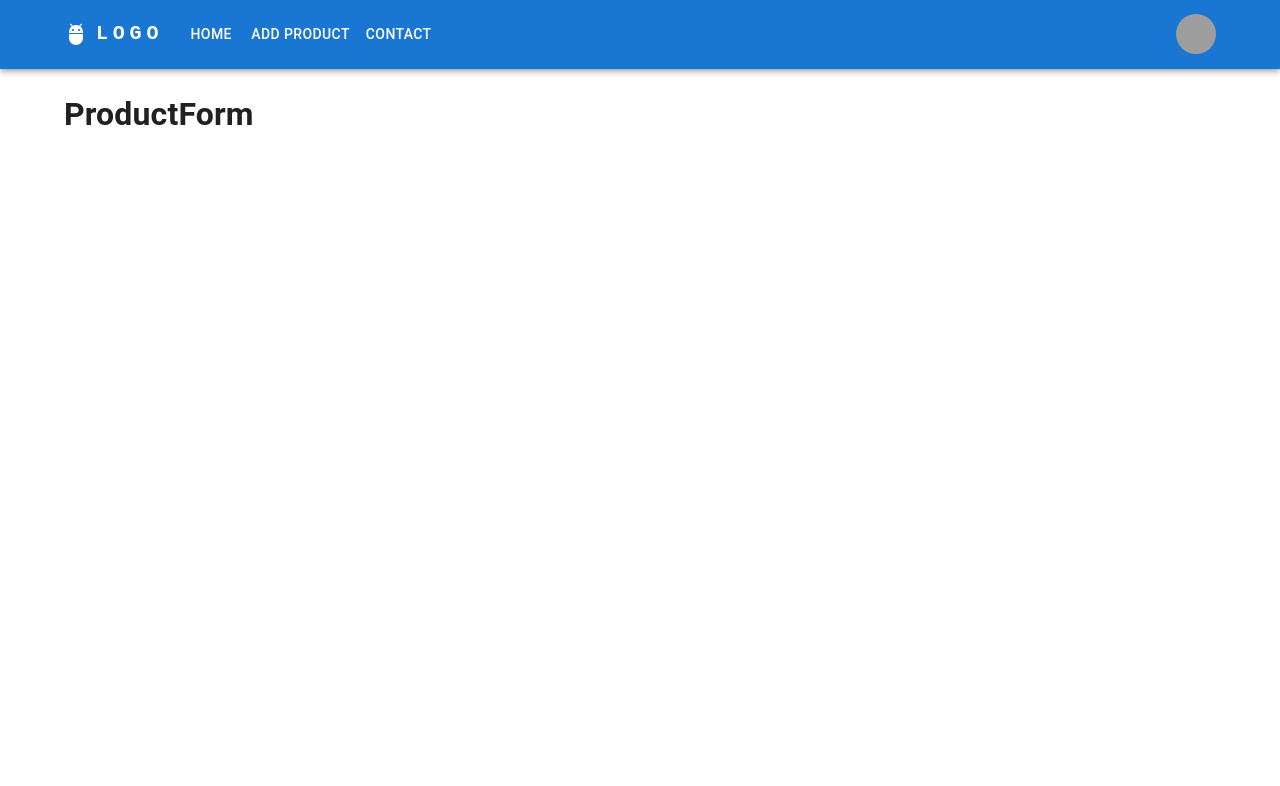
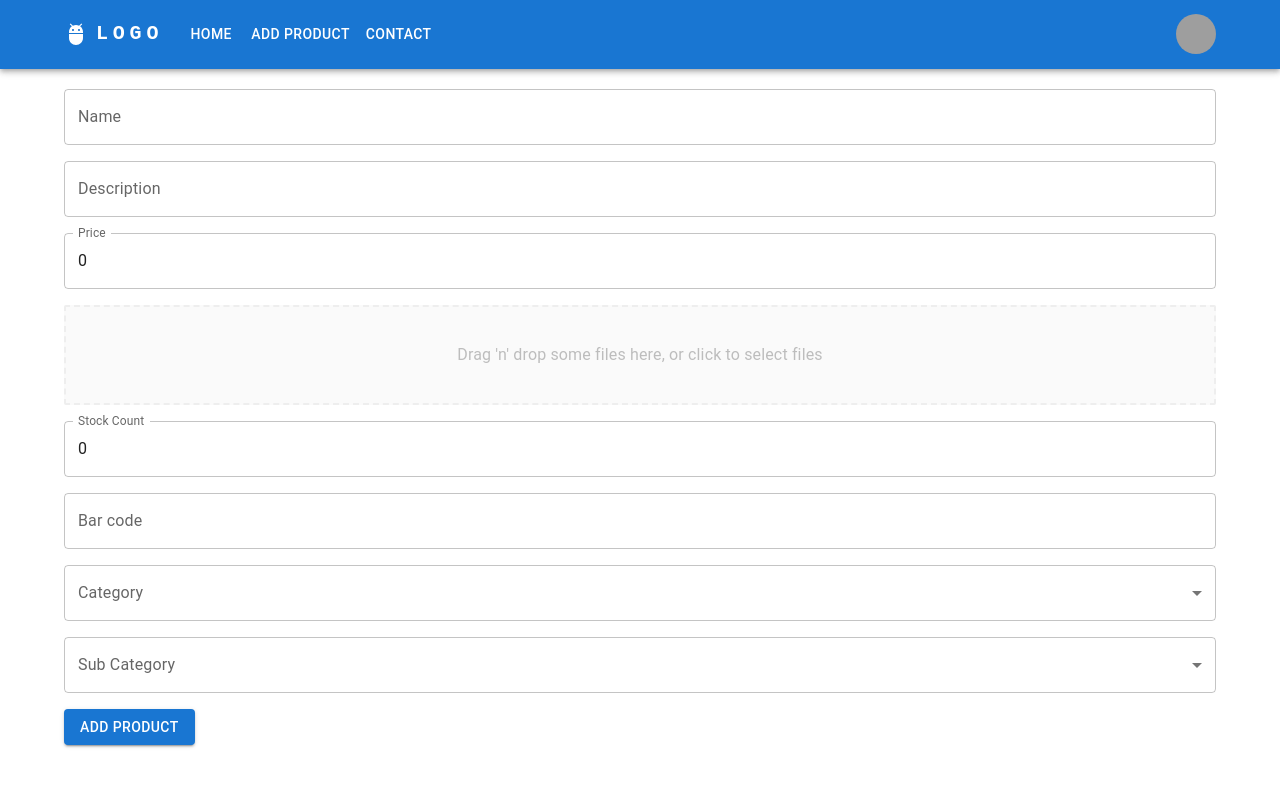
Before and after one commit to jakubmadyda/alegrosz_ts, a React (Vite) app: page /add-product in a window 1280 px wide. Shown: the top 786 px of the page. Built offline with nearby package versions, Linux system fonts and the light colour scheme; grey boxes are pictures that could not be loaded.

Commit message:
add product form with dropzone files drop component, formik, yup and mui styling

```diff
--- /dev/null
+++ b/src/components/DropInput/DropInput.tsx
@@ -0,0 +1,61 @@
+import { useDropzone } from 'react-dropzone';
+import { useMemo } from 'react';
+
+const baseStyle = {
+    flex: 1,
+    display: 'flex',
+    flexDirection: 'column',
+    alignItems: 'center',
+    padding: '20px',
+    borderWidth: 2,
+    borderRadius: 2,
+    borderColor: '#eeeeee',
+    borderStyle: 'dashed',
+    backgroundColor: '#fafafa',
+    color: '#bdbdbd',
+    outline: 'none',
+    transition: 'border .24s ease-in-out',
+};
+
+const focusedStyle = {
+    borderColor: '#2196f3',
+};
+
+const acceptStyle = {
+    borderColor: '#00e676',
+};
+
+const rejectStyle = {
+    borderColor: '#ff1744',
+};
+
+function DropInput() {
+    const {
+        getRootProps,
+        getInputProps,
+        isFocused,
+        isDragAccept,
+        isDragReject,
+    } = useDropzone({ accept: { 'image/*': [] } });
+
+    const style = useMemo(
+        () => ({
+            ...baseStyle,
+            ...(isFocused ? focusedStyle : {}),
+            ...(isDragAccept ? acceptStyle : {}),
+            ...(isDragReject ? rejectStyle : {}),
+        }),
+        [isFocused, isDragAccept, isDragReject]
+    );
+
+    return (
+        <div className="container">
+            <div {...getRootProps({ style })}>
+                <input {...getInputProps()} />
+                <p>Drag 'n' drop some files here, or click to select files</p>
+            </div>
+        </div>
+    );
+}
+
+export default DropInput;
--- a/src/components/Products/ProductForm.tsx
+++ b/src/components/Products/ProductForm.tsx
@@ -1,5 +1,137 @@
+import { useFormik } from 'formik';
+import Grid from '@mui/material/Unstable_Grid2';
+import {
+    Box,
+    Button,
+    FormControl,
+    InputLabel,
+    MenuItem,
+    Select,
+    TextField,
+} from '@mui/material';
+import DropInput from '../DropInput/DropInput';
+
 function ProductForm() {
-    return <h1>ProductForm</h1>;
+    const formik = useFormik({
+        initialValues: {
+            name: '',
+            description: '',
+            price: 0,
+            image: '',
+            stockCount: 0,
+            barcode: '',
+            category: '',
+            subCategory: '',
+        },
+        onSubmit: (values) => {
+            alert(JSON.stringify(values, null, 2));
+        },
+    });
+    return (
+        <Box sx={{ my: '20px' }}>
+            <form onSubmit={formik.handleSubmit}>
+                <Grid spacing={2} container>
+                    <Grid xs={12}>
+                        <TextField
+                            fullWidth
+                            variant="outlined"
+                            id="name"
+                            label="Name"
+                            value={formik.values.name}
+                            onChange={formik.handleChange}
+                        />
+                    </Grid>
+                    <Grid xs={12}>
+                        <TextField
+                            fullWidth
+                            variant="outlined"
+                            id="description"
+                            label="Description"
+                            value={formik.values.description}
+                            onChange={formik.handleChange}
+                            multiline
+                        />
+                    </Grid>
+                    <Grid xs={12}>
+                        <TextField
+                            fullWidth
+                            variant="outlined"
+                            id="price"
+                            label="Price"
+                            type="number"
+                            value={formik.values.price}
+                            onChange={formik.handleChange}
+                        />
+                    </Grid>
+                    <Grid xs={12}>
+                        <DropInput />
+                    </Grid>
+                    <Grid xs={12}>
+                        <TextField
+                            fullWidth
+                            variant="outlined"
+                            id="stockCount"
+                            label="Stock Count"
+                            type="number"
+                            value={formik.values.stockCount}
+                            onChange={formik.handleChange}
+                        />
+                    </Grid>
+                    <Grid xs={12}>
+                        <TextField
+                            fullWidth
+                            variant="outlined"
+                            id="barcode"
+                            label="Bar code"
+                            value={formik.values.barcode}
+                            onChange={formik.handleChange}
+                        />
+                    </Grid>
+                    <Grid xs={12}>
+                        <FormControl fullWidth>
+                            <InputLabel id="categoryLbl">Category</InputLabel>
+                            <Select
+                                labelId="categoryLbl"
+                                id="category"
+                                name="category"
+                                value={formik.values.category}
+                                label="Category"
+                                onChange={formik.handleChange}
+                            >
+                                <MenuItem value="Computers">Computers</MenuItem>
+                                <MenuItem value="Consoles">Consoles</MenuItem>
+                                <MenuItem value="Monitors">Monitors</MenuItem>
+                            </Select>
+                        </FormControl>
+                    </Grid>
+                    <Grid xs={12}>
+                        <FormControl fullWidth>
+                            <InputLabel id="categoryLbl">
+                                Sub Category
+                            </InputLabel>
+                            <Select
+                                labelId="subCategoryLbl"
+                                id="subCategory"
+                                name="subCategory"
+                                value={formik.values.subCategory}
+                                label="Sub Category"
+                                onChange={formik.handleChange}
+                            >
+                                <MenuItem value={10}>Computers</MenuItem>
+                                <MenuItem value={20}>Consoles</MenuItem>
+                                <MenuItem value={30}>Monitors</MenuItem>
+                            </Select>
+                        </FormControl>
+                    </Grid>
+                    <Grid xs={12}>
+                        <Button variant="contained" type="submit">
+                            Add Product
+                        </Button>
+                    </Grid>
+                </Grid>
+            </form>
+        </Box>
+    );
 }
 
 export default ProductForm;
```
Also changed, not shown: package.json (+6 -1 lines), 1 other file (tests, documents, lock files or other folders).
